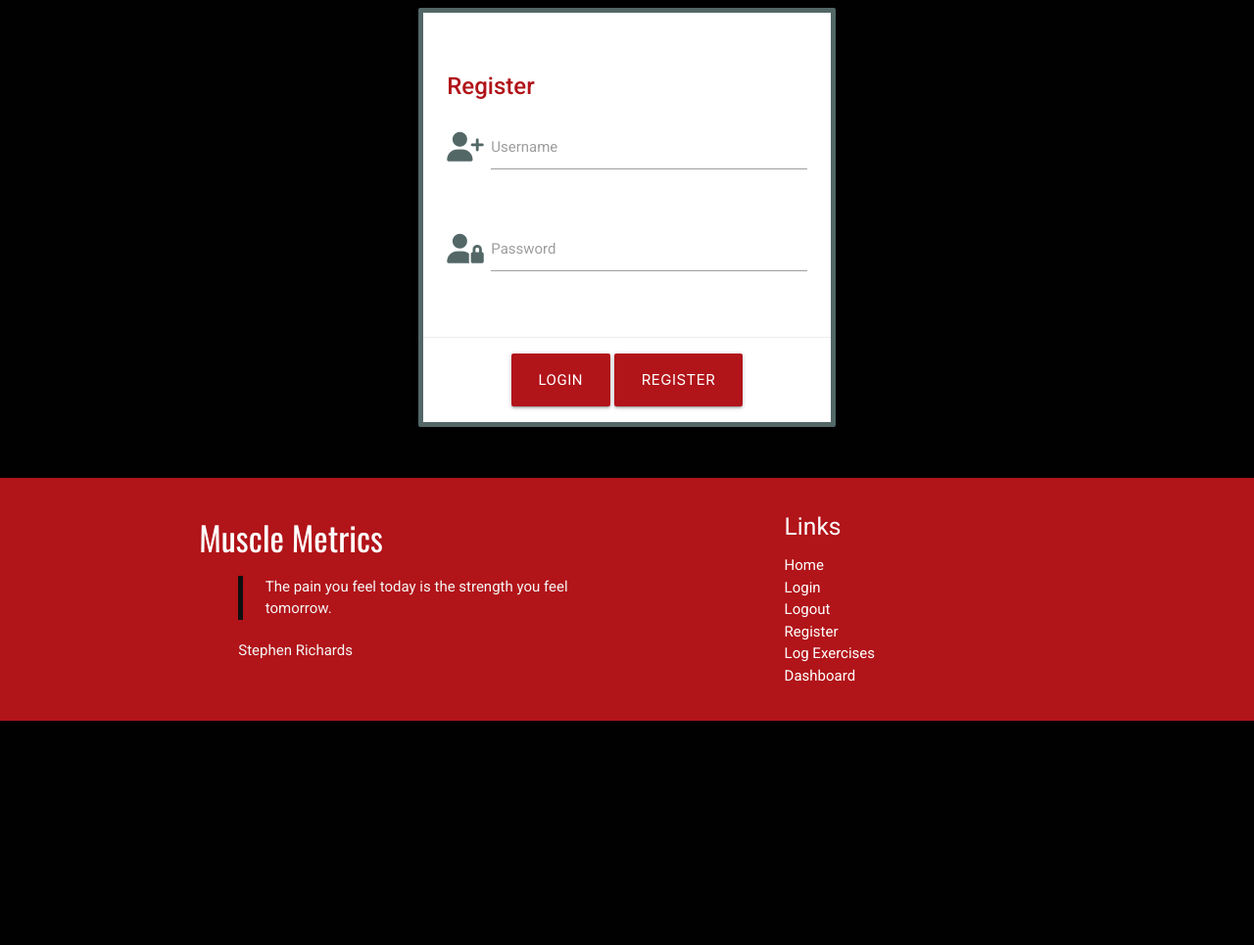
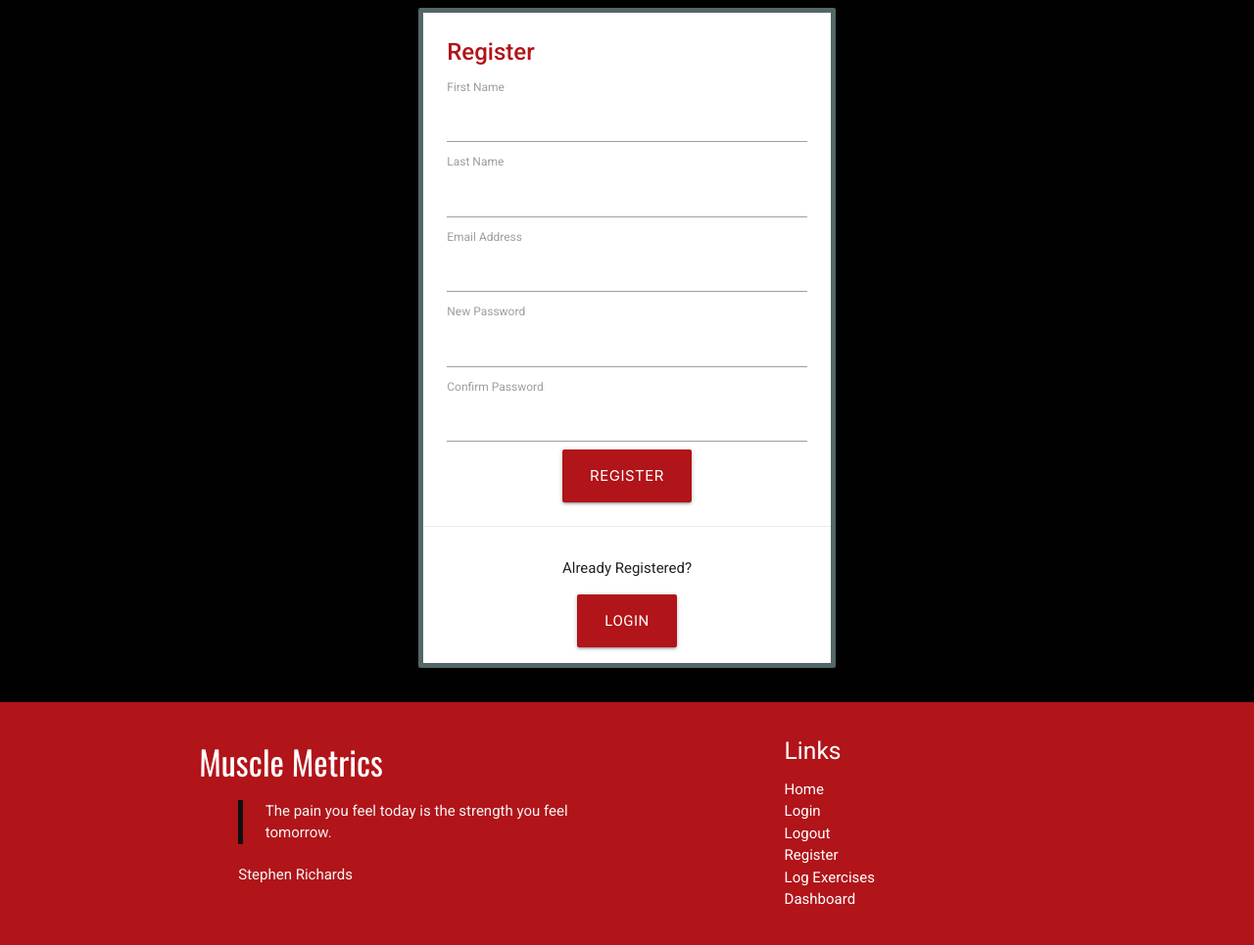
Before and after one commit to Chris-RG1980/code-institute-MSP3, a Flask app: page /register in a window 1280 px wide. Shown: the part 64-1029 px from the top of the page at 98% size. Before the commit the page ends 800 px from the top, so only its background shows below. Run offline with Flask 3, Linux system fonts and the light colour scheme.

Commit message:
Create registration route logic

```diff
--- a/muscle_metrics/routes.py
+++ b/muscle_metrics/routes.py
@@ -1,6 +1,25 @@
 import os
 from flask import Flask, flash, render_template, redirect, request, session, url_for
+from flask_wtf import FlaskForm
+from wtforms import StringField, SubmitField, EmailField, PasswordField
+from wtforms.validators import InputRequired, Email, Length, EqualTo
+from datetime import datetime
 from muscle_metrics import app, db, mongo
+from muscle_metrics.models.users import User
+import bcrypt
+
+
+# Create registration form
+class RegistrationForm(FlaskForm):
+    first_name = StringField("First Name", [InputRequired(), Length(min=1, max=50)])
+    last_name = StringField("Last Name", [InputRequired(), Length(min=1, max=50)])
+    email = EmailField("Email Address", [Email(), InputRequired()])
+    password = PasswordField(
+        "New Password",
+        [InputRequired(), EqualTo("confirm", message="Passwords must match")],
+    )
+    confirm = PasswordField("Confirm Password")
+    submit = SubmitField("Register")
 
 
 @app.route("/")
@@ -10,7 +29,25 @@ def home():
 
 @app.route("/register", methods=["GET", "POST"])
 def register():
-    return render_template("register.html")
+    form = RegistrationForm()
+    # Form validation
+    if request.method == "POST" and form.validate():
+        hashed_password = bcrypt.hashpw(
+            request.form["password"].encode("utf-8"), bcrypt.gensalt()
+        )
+
+        user = User(
+            first_name=request.form["first_name"],
+            last_name=request.form["last_name"],
+            email=request.form["email"],
+            password=hashed_password.decode("utf-8"),
+            created_date_time=datetime.now(),
+        )
+        db.session.add(user)
+        db.session.commit()
+        return redirect(url_for("login"))
+
+    return render_template("register.html", form=form)
 
 
 @app.route("/login", methods=["GET", "POST"])
--- a/muscle_metrics/static/css/style.css
+++ b/muscle_metrics/static/css/style.css
@@ -110,7 +110,9 @@ blockquote {
 }
 
 /* register.html  */
-
+.card-content h2 {
+  margin-top: 0;
+}
 
 /* Media Queries */
 @media screen and (max-width: 1050px) {
--- a/muscle_metrics/templates/register.html
+++ b/muscle_metrics/templates/register.html
@@ -7,26 +7,24 @@
         <div class="card card-border">
           <div class="card-content">
             <h2 class="card-title text-red"><strong>Register</strong></h2>
-                <!--Username-->
-                <div class="row">
-                  <div class="input-field col s12">
-                    <i class="fas fa-user-plus prefix color-blue"></i>
-                    <input id="username" name="username" type="text" class="validate"></input>
-                    <label for="username">Username</label>
-                  </div>
-                </div>
-                <!--Password-->
-                <div class="row">
-                  <div class="input-field col s12">
-                    <i class="fas fa-user-lock prefix color-blue"></i>
-                    <input id="password" name="password" type="password" class="validate">
-                    <label for="password">Password</label>
-                  </div>
+            {{ form.hidden_tag() }}
+            {{ form.first_name.label }}
+            {{ form.first_name() }}
+            {{ form.last_name.label }}
+            {{ form.last_name() }}
+            {{ form.email.label }}
+            {{ form.email() }}
+            {{ form.password.label }}
+            {{ form.password() }}
+            {{ form.confirm.label }}
+            {{ form.confirm() }}
+            <div class="center-align">
+              <button type="submit" name="submit" class="waves-effect waves-light btn-large">Register</button>
             </div>
           </div>
           <div class="card-action center-align">
+            <p>Already Registered?</p>
             <a href="{{ url_for('home') }}" class="waves-effect waves-light btn-large">Login</a>
-              <button type="submit" class="waves-effect waves-light btn-large">Register</button>
           </div>
         </div>
       </div>
```
Lines whose indentation alone changed are shown as unchanged.
